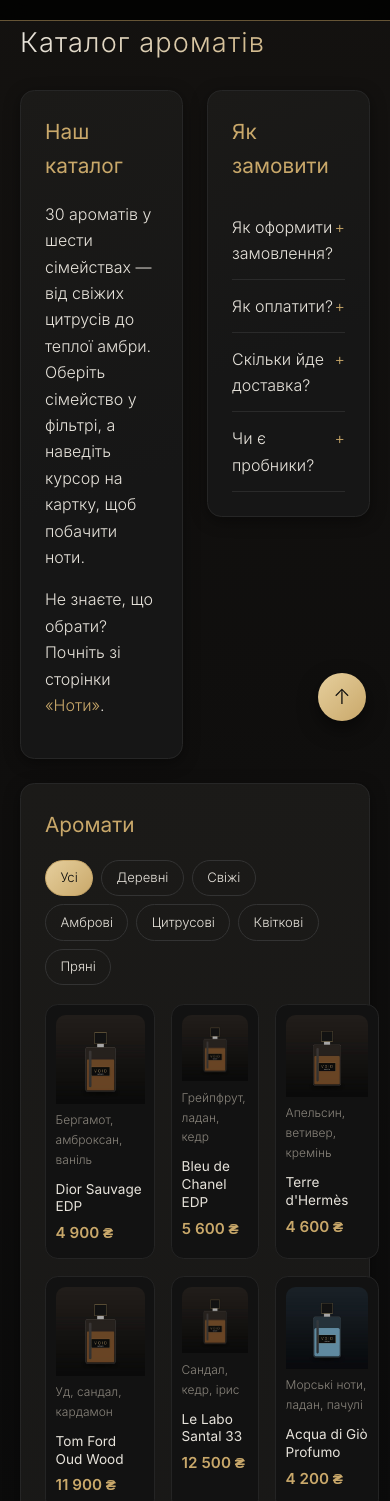
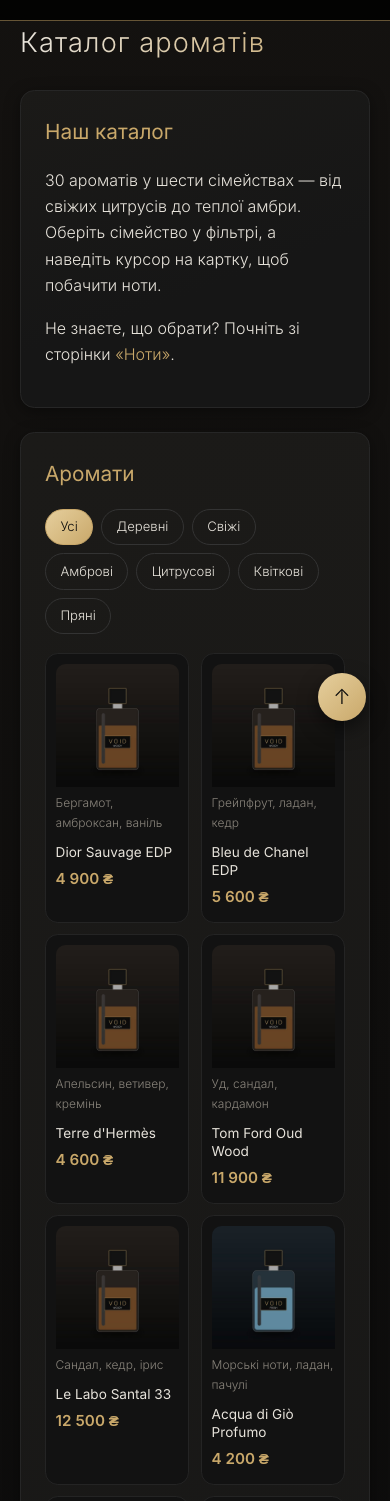
Before and after one commit to Bonnie69-git/void, a plain HTML site: page catalog.html in a window 390 px wide. Shown: the part 99-1600 px from the top of the page. Drawn offline with Linux system fonts and the light colour scheme.

Commit message:
Fix mobile layout: single-column blocks, 2-column catalog
Co-Authored-By: Claude Opus 5.5 <noreply@anthropic.com>
Claude-Session: https://claude.ai/code/session_011gbw43oSg3v8iMHY5mXmv5

```diff
--- a/css/styles.css
+++ b/css/styles.css
@@ -919,6 +919,22 @@ main {
     .site-title {
         font-size: 0.65rem;
     }
+    /* На мобільних випадаюче меню приховано, пункт веде на сторінку каталогу */
+    .dropdown {
+        display: none;
+    }
+    /* Блоки стають вертикальними */
+    .blocks {
+        display: flex;
+        flex-direction: column;
+    }
+    .block {
+        width: 100%;
+    }
+    .cards {
+        grid-template-columns: 1fr 1fr;
+        gap: 0.7rem;
+    }
     /* На сенсорних екранах ноти аромату видимі одразу */
     .card-info {
         position: static;
```
